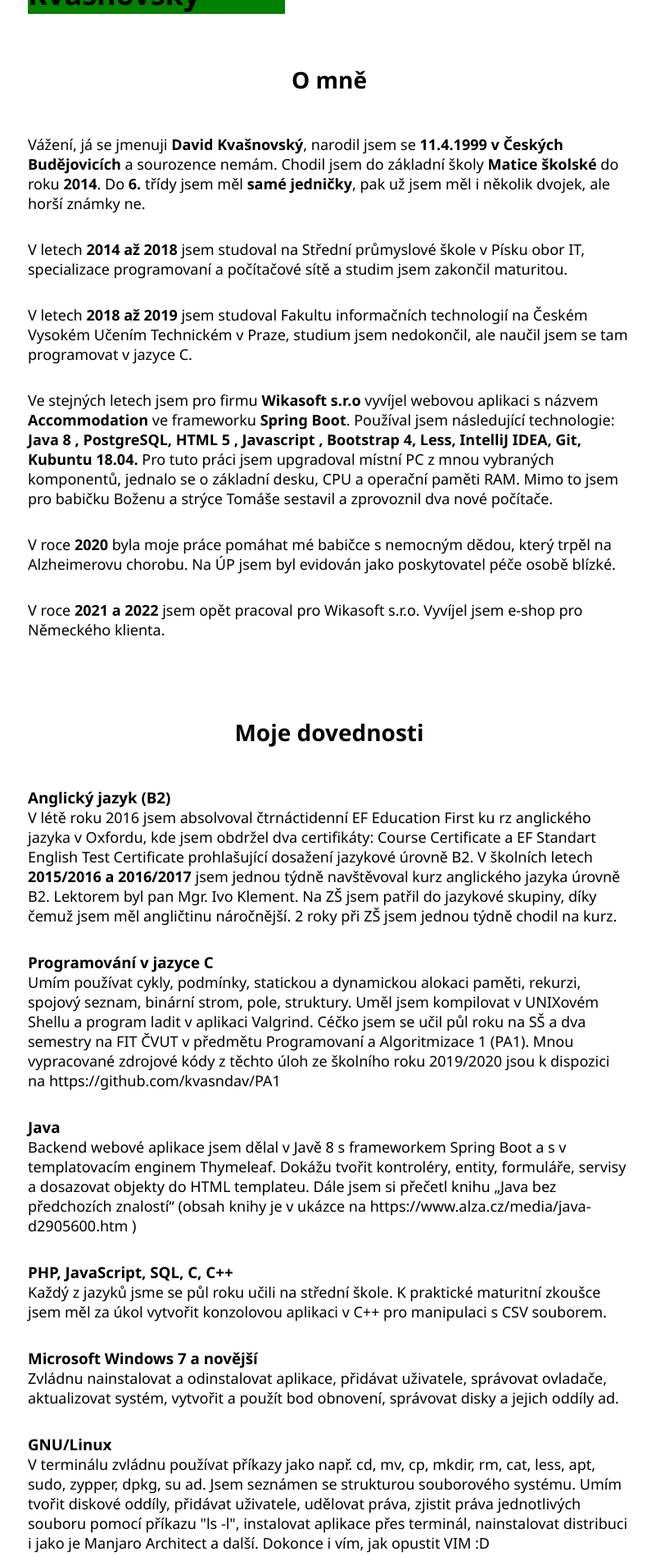
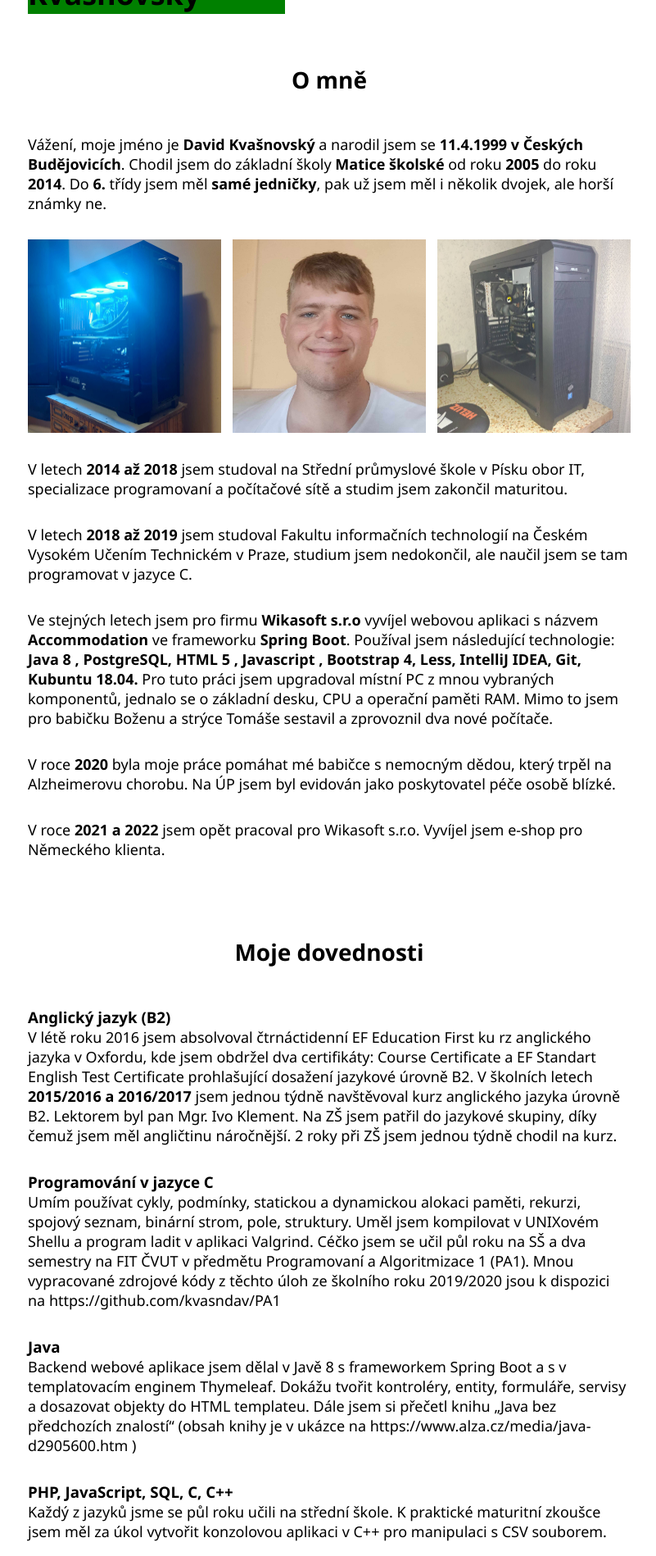
Before and after one commit to davidkvasnovsky1999/WebsiteAboutMe, a PHP site: page / in a window 1280 px wide. Shown: the part 64-1962 px from the top of the page at 82% size, without its empty margins (238-1039 px from the left). Run offline with PHP 8.4, Linux system fonts and the light colour scheme; some libraries are stand-ins or nearby versions.

Commit message:
v1.0.2 - bug fixes, grammar fixes, addition of images

```diff
--- a/index.html
+++ b/index.html
@@ -45,10 +45,15 @@
           <div>
             <p>
               Vážení,
-              já se jmenuji <strong>David Kvašnovský</strong>, narodil jsem se <strong>11.4.1999 v Českých Budějovicích</strong> a sourozence nemám.
-              Chodil jsem do základní školy <strong>Matice školské</strong> do roku <strong>2014</strong>.
+              moje jméno je <strong>David Kvašnovský</strong> a narodil jsem se <strong>11.4.1999 v Českých Budějovicích</strong>.
+              Chodil jsem do základní školy <strong>Matice školské</strong> od roku <strong>2005</strong> do roku <strong>2014</strong>.
               Do <strong>6.</strong> třídy jsem měl <strong>samé jedničky</strong>, pak už jsem měl i několik dvojek, ale horší známky ne.
             </p>
+          </div>
+          <div id="intro_images">
+            <img src="images/pc_00.jpg" alt="">
+            <img src="images/selfie_00.jpg" alt="">
+            <img src="images/pc_01.jpg" alt="">
           </div>
           <div>
             <p>
@@ -134,33 +139,27 @@
           <div>
             <h3>Microsoft Windows 7 a novější</h3>
             <p>
-              Zvládnu nainstalovat a odinstalovat aplikace, přidávat uživatele,
-              správovat ovladače, aktualizovat systém, vytvořit a použít bod obnovení, správovat disky a jejich oddíly ad.
+              Zvládnu nainstalovat samotný OS, nainstalovat a odinstalovat ovladače a potřebné aplikace, přidávat uživatele a udělovat jim práva,
+              aktualizovat systém, vytvořit a použít bod obnovení, spravovat diskové oddíly ad.
             </p>
           </div>
           <div>
             <h3>GNU/Linux</h3>
             <p>
-              V terminálu zvládnu používat příkazy jako např. cd, mv, cp, mkdir, rm, cat, less, apt, sudo, zypper, dpkg, su ad.
-              Jsem seznámen se strukturou souborového systému. Umím tvořit diskové oddíly,
-              přidávat uživatele, udělovat práva, zjistit práva jednotlivých souboru pomocí příkazu "ls -l", instalovat aplikace přes terminál, nainstalovat distribuci i jako je
-              Manjaro Architect a další. Dokonce i vím, jak opustit VIM :D
+              Umím naintalovat většinu distribucí i s vlastním diskovým rozvržením a to sice: Debian, Ubuntu, OpenSUSE,Manjaro, Nobara, Fedora, Deepin.
+              V terminálu zvládnu používat příkazy jako např. man, cd, mv, cp, mkdir, rm, cat, less, apt, sudo, zypper, dpkg, su ad.
+              Umím přidávat uživatele, udělovat jim práva, zjistit práva jednotlivých souboru pomocí příkazu "ls -la", instalovat aplikace přes terminál.
+              Dokonce i vím, jak opustit VIM :D
             </p>
           </div>
           <div>
             <h3>Počítačový hardware</h3>
             <p>
-              Zvládnu vytvořit nabídku PC, sestavení, diagnostika počítače a následná výměna
-              poškozených komponent počítače, upgrade, přetaktovaní CPU, GPU a RAM, test stability systému a další.
+              Umím vytvořit nabídku PC sestavy a následně jí složit, přetaktovat CPU, GPU a RAM. V případě nefunkčního PC umím zjistit, které komponenty za to můžou a následně je vyměnit za funkční.
+              Umím otestovat počítač na stabilitu pomocí programů jako je Prime95, MSI Kombustor, Aida64, OCCT ad.
             </p>
           </div>
         </div>
-
-
-
-
-
-
 
 
       </div>
@@ -192,7 +191,7 @@
         </div>
         <div class="service_container">
           <i class="fa-brands fa-windows"></i>
-          <p>Instalace OS Windows 10/11, GNU-Linux, instalace ovladačů a software.</p>
+          <p>Instalace OS Windows 10/11, GNU/Linux, instalace ovladačů a software.</p>
         </div>
         <div class="service_container">
           <i class="fa-solid fa-hard-drive"></i>
--- a/stylesheets/sass/styles.css
+++ b/stylesheets/sass/styles.css
@@ -23,6 +23,12 @@
 p {
   font-size: 18px;
   margin: 0;
+}
+
+.responsive_image {
+  height: auto;
+  max-width: 100%;
+  width: 100%;
 }
 
 body {
@@ -168,6 +174,16 @@ body #about_me .flex_container div, body #skills .flex_container div, body #serv
   padding: 16px;
 }
 
+body #about_me #intro_images {
+  display: flex;
+  justify-content: space-between;
+}
+
+body #about_me #intro_images img {
+  height: auto;
+  width: 32%;
+}
+
 body #services {
   display: flex;
   flex-wrap: wrap;
--- a/stylesheets/sass/styles.sass
+++ b/stylesheets/sass/styles.sass
@@ -19,6 +19,11 @@
 p
     font-size: 18px
     margin: 0
+
+.responsive_image
+    height: auto
+    max-width: 100%
+    width: 100%
 body
     position: relative
     h1#main_heading
@@ -109,6 +114,14 @@ body
         .flex_container
             div
                 padding: 16px
+
+    #about_me
+        #intro_images
+            display: flex
+            justify-content: space-between
+            img
+                height: auto
+                width: 32%
     #services
         display: flex
         flex-wrap: wrap
```
Also changed, not shown: images/pc_00.jpg (added), images/pc_01.jpg (added), images/selfie_00.jpg (added), stylesheets/sass/styles.min.css.
